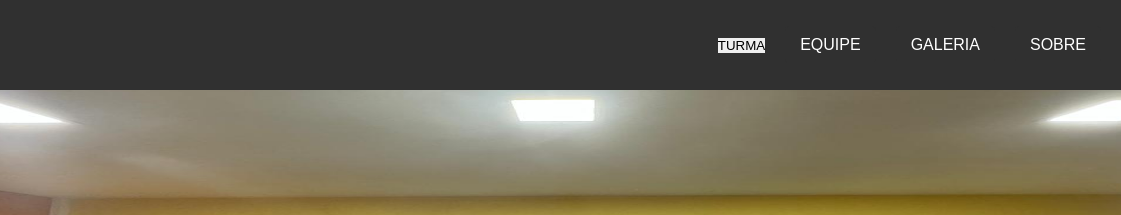
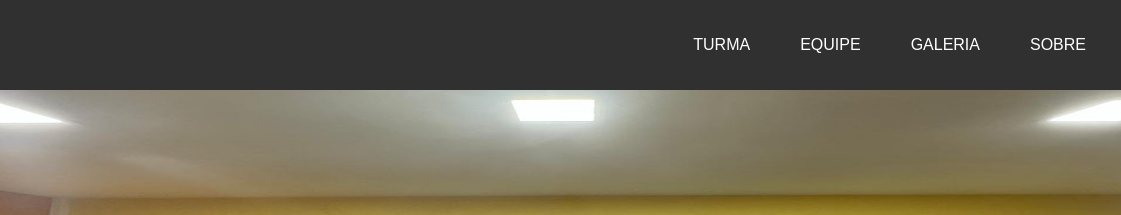
Before and after one commit to ValeDoSilicioBonja/Vale-do-Silicio-Alunos, a plain HTML site: page index.html in a window 1280 px wide. Shown: the top 215 px of the page, 159-1280 px from the left. Drawn offline with Linux system fonts and the light colour scheme; a web font is replaced by a local one.

Commit message:
adiciona class

```diff
--- a/index.html
+++ b/index.html
@@ -21,7 +21,7 @@
             <img class="logo" src="/imagens/logo.png">
         </div>
         <div class="div-botoes">
-            <a href="/TURMA/index.html"><button>TURMA</button></a>
+            <a href="/TURMA/index.html"><button class="botoes">TURMA</button></a>
             <a href="/EQUIPE/index.html"><button class="botoes">EQUIPE</button></a>
         <a href="/GALERIA/index.html"><button class="botoes">GALERIA</button></a>
             <a href="/SOBRE/index.html"><button class="botoes">SOBRE</button></a>
```
